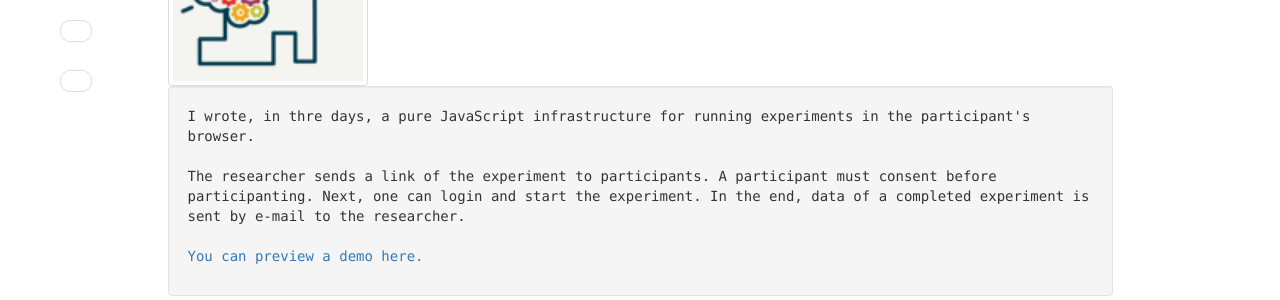
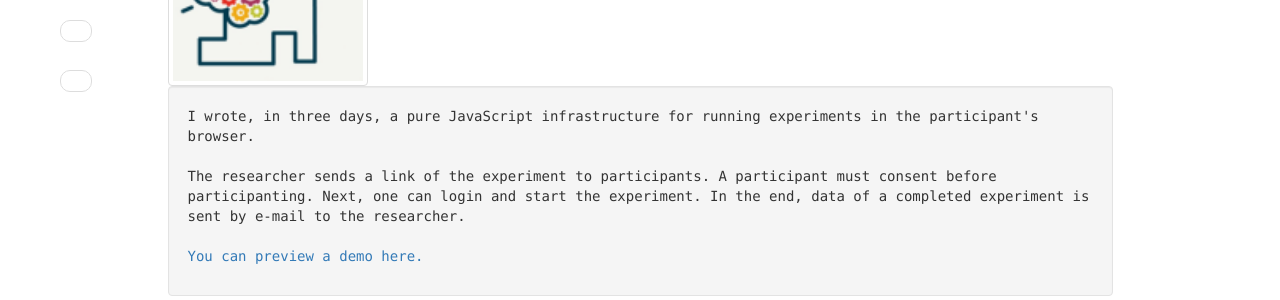
Before and after one commit to cpicanco/portfolio, a Jekyll site: the page built from en/projects.md, in a window 1280 px wide and 900 px high. Shown: the part 358-658 px from the top of the window. Built offline with Jekyll 4.4.1, drawn with Linux system fonts in a browser that asks for light colours; nearby versions of some CDN libraries; some of the changed lines change nothing that is shown.

Commit message:
Update 20180720.yml

```diff
--- a/_data/projects/20180720.yml
+++ b/_data/projects/20180720.yml
@@ -4,7 +4,7 @@
   image: '/media/mem.png'
   style: 'section-top'
   description: >
-    I wrote, in thre days, a pure JavaScript infrastructure for running experiments in the participant's browser.
+    I wrote, in three days, a pure JavaScript infrastructure for running experiments in the participant's browser.
 
     <br><br>
 
@@ -15,7 +15,7 @@
 
     <br><br>
 
-    <a href="https://teste.rafael.picanco.nom.br">You can preview a demo here.</a>
+    <a href="https://memorytest.rafael.picanco.nom.br">You can preview a demo here.</a>
 
 pt-BR:
   title: 'Uma infraestrutura em JavaScript puro para experimentos remotos'
@@ -37,4 +37,4 @@
     <br><br>
 
 
-    <a href="https://teste.rafael.picanco.nom.br">Você pode ver uma prévia da solução aqui.</a>
+    <a href="https://memorytest.rafael.picanco.nom.br">Você pode ver uma prévia da solução aqui.</a>
```
